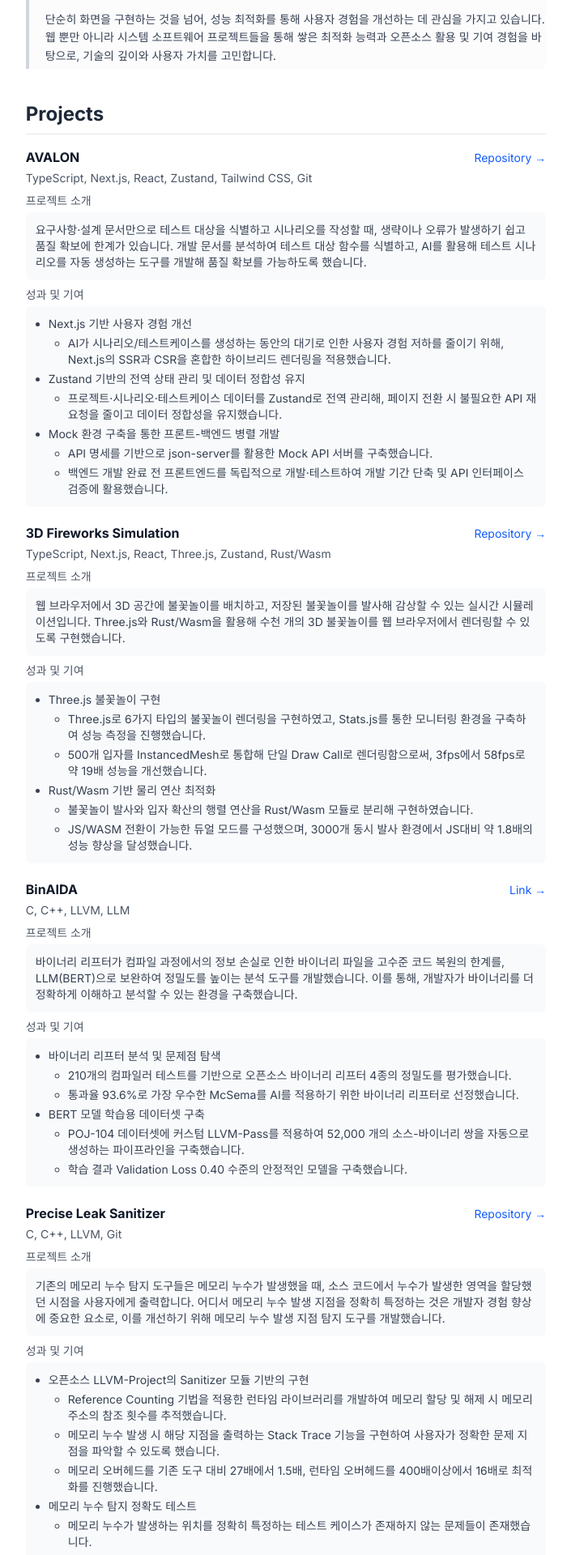
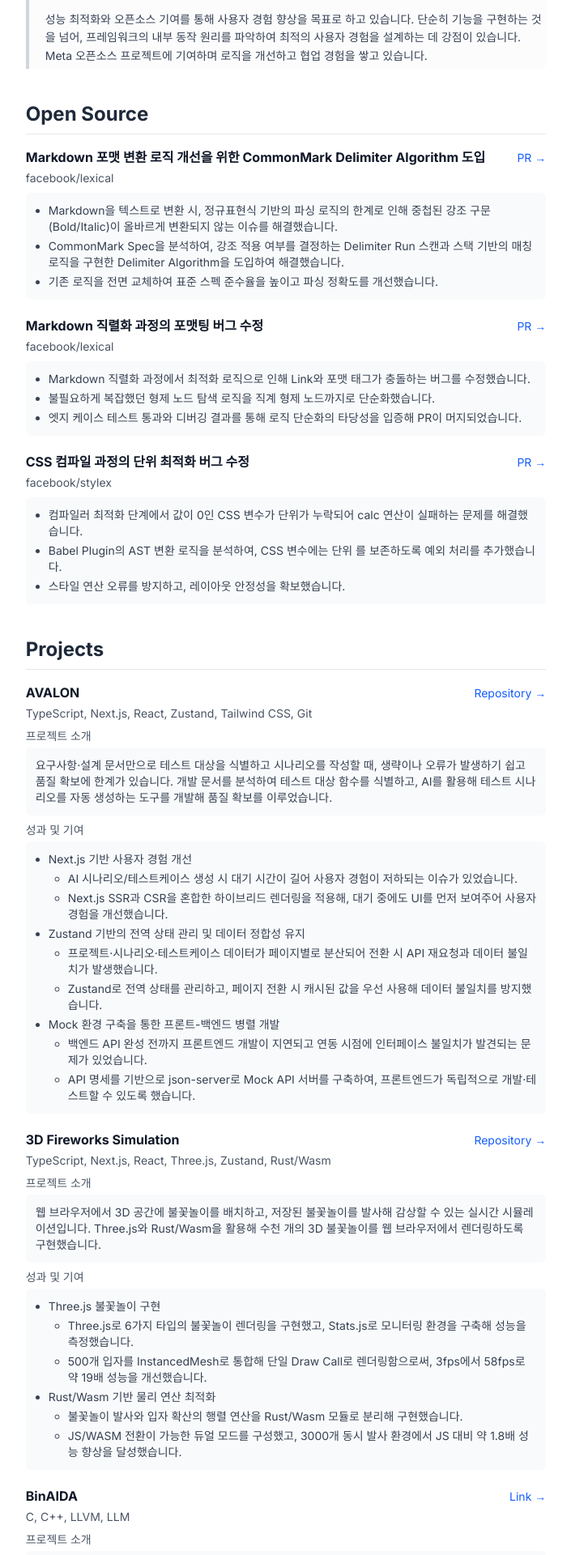
Before and after one commit to kimseongyu/kimseongyu.github.io, a Next.js app: page / in a window 1280 px wide. Shown: the part 440-2360 px from the top of the page at 81% size, without its empty margins (287-992 px from the left). Built offline with nearby package versions, Linux system fonts and the light colour scheme.

Commit message:
feat: modify resume

```diff
--- a/src/app/page.tsx
+++ b/src/app/page.tsx
@@ -95,253 +95,16 @@ export default function Home() {
                   안녕하세요. 프론트엔드 개발자 김선규입니다.
                 </p>
                 <p className={styles.introBody}>
-                  단순히 화면을 구현하는 것을 넘어, 성능 최적화를 통해 사용자
-                  경험을 개선하는 데 관심을 가지고 있습니다. 웹 뿐만 아니라
-                  시스템 소프트웨어 프로젝트들을 통해 쌓은 최적화 능력과
-                  오픈소스 활용 및 기여 경험을 바탕으로, 기술의 깊이와 사용자
-                  가치를 고민합니다.
+                  성능 최적화와 오픈소스 기여를 통해 사용자 경험 향상을 목표로
+                  하고 있습니다. 단순히 기능을 구현하는 것을 넘어, 프레임워크의
+                  내부 동작 원리를 파악하여 최적의 사용자 경험을 설계하는 데
+                  강점이 있습니다. Meta 오픈소스 프로젝트에 기여하며 로직을
+                  개선하고 협업 경험을 쌓고 있습니다.
                 </p>
               </div>
             </section>
 
-            {/* Projects */}
-            <section>
-              <h2 className={styles.sectionTitle}>Projects</h2>
-
-              <div className={styles.itemStack}>
-                <div>
-                  <div className={styles.itemHeader}>
-                    <h3 className={styles.itemTitle}>AVALON</h3>
-                    <Link
-                      href="https://github.com/SKALA-AXcalibur/AVALON"
-                      target="_blank"
-                      className={styles.itemLink}
-                    >
-                      Repository &rarr;
-                    </Link>
-                  </div>
-                  <p className={styles.itemMeta}>
-                    TypeScript, Next.js, React, Zustand, Tailwind CSS, Git
-                  </p>
-                  <p className={styles.itemLabel}>프로젝트 소개</p>
-                  <p className={styles.descriptionBox}>
-                    요구사항·설계 문서만으로 테스트 대상을 식별하고 시나리오를
-                    작성할 때, 생략이나 오류가 발생하기 쉽고 품질 확보에 한계가
-                    있습니다. 개발 문서를 분석하여 테스트 대상 함수를 식별하고,
-                    AI를 활용해 테스트 시나리오를 자동 생성하는 도구를 개발해
-                    품질 확보를 가능하도록 했습니다.
-                  </p>
-                  <p className={styles.itemLabel}>성과 및 기여</p>
-                  <ul className={styles.bulletBox}>
-                    <li>
-                      Next.js 기반 사용자 경험 개선
-                      <ul className={styles.bulletNested}>
-                        <li>
-                          AI가 시나리오/테스트케이스를 생성하는 동안의 대기로
-                          인한 사용자 경험 저하를 줄이기 위해, Next.js의 SSR과
-                          CSR을 혼합한 하이브리드 렌더링을 적용했습니다.
-                        </li>
-                      </ul>
-                    </li>
-                    <li>
-                      Zustand 기반의 전역 상태 관리 및 데이터 정합성 유지
-                      <ul className={styles.bulletNested}>
-                        <li>
-                          프로젝트·시나리오·테스트케이스 데이터를 Zustand로 전역
-                          관리해, 페이지 전환 시 불필요한 API 재요청을 줄이고
-                          데이터 정합성을 유지했습니다.
-                        </li>
-                      </ul>
-                    </li>
-                    <li>
-                      Mock 환경 구축을 통한 프론트-백엔드 병렬 개발
-                      <ul className={styles.bulletNested}>
-                        <li>
-                          API 명세를 기반으로 json-server를 활용한 Mock API
-                          서버를 구축했습니다.
-                        </li>
-                        <li>
-                          백엔드 개발 완료 전 프론트엔드를 독립적으로
-                          개발·테스트하여 개발 기간 단축 및 API 인터페이스
-                          검증에 활용했습니다.
-                        </li>
-                      </ul>
-                    </li>
-                  </ul>
-                </div>
-
-                <div>
-                  <div className={styles.itemHeader}>
-                    <h3 className={styles.itemTitle}>
-                      3D Fireworks Simulation
-                    </h3>
-                    <Link
-                      href="https://github.com/kimseongyu/3d-fireworks-simulation"
-                      target="_blank"
-                      className={styles.itemLink}
-                    >
-                      Repository &rarr;
-                    </Link>
-                  </div>
-                  <p className={styles.itemMeta}>
-                    TypeScript, Next.js, React, Three.js, Zustand, Rust/Wasm
-                  </p>
-                  <p className={styles.itemLabel}>프로젝트 소개</p>
-                  <p className={styles.descriptionBox}>
-                    웹 브라우저에서 3D 공간에 불꽃놀이를 배치하고, 저장된
-                    불꽃놀이를 발사해 감상할 수 있는 실시간 시뮬레이션입니다.
-                    Three.js와 Rust/Wasm을 활용해 수천 개의 3D 불꽃놀이를 웹
-                    브라우저에서 렌더링할 수 있도록 구현했습니다.
-                  </p>
-                  <p className={styles.itemLabel}>성과 및 기여</p>
-                  <ul className={styles.bulletBox}>
-                    <li>
-                      Three.js 불꽃놀이 구현
-                      <ul className={styles.bulletNested}>
-                        <li>
-                          Three.js로 6가지 타입의 불꽃놀이 렌더링을 구현하였고,
-                          Stats.js를 통한 모니터링 환경을 구축하여 성능 측정을
-                          진행했습니다.
-                        </li>
-                        <li>
-                          500개 입자를 InstancedMesh로 통합해 단일 Draw Call로
-                          렌더링함으로써, 3fps에서 58fps로 약 19배 성능을
-                          개선했습니다.
-                        </li>
-                      </ul>
-                    </li>
-                    <li>
-                      Rust/Wasm 기반 물리 연산 최적화
-                      <ul className={styles.bulletNested}>
-                        <li>
-                          불꽃놀이 발사와 입자 확산의 행렬 연산을 Rust/Wasm
-                          모듈로 분리해 구현하였습니다.
-                        </li>
-                        <li>
-                          JS/WASM 전환이 가능한 듀얼 모드를 구성했으며, 3000개
-                          동시 발사 환경에서 JS대비 약 1.8배의 성능 향상을
-                          달성했습니다.
-                        </li>
-                      </ul>
-                    </li>
-                  </ul>
-                </div>
-
-                <div>
-                  <div className={styles.itemHeader}>
-                    <h3 className={styles.itemTitle}>BinAIDA</h3>
-                    <Link
-                      href="https://www.canva.com/design/DAG_5nMZ1gA/4Ix0M4ACjnphyR3h6JdjJw/view?utm_content=DAG_5nMZ1gA&utm_campaign=designshare&utm_medium=link2&utm_source=uniquelinks&utlId=h4053f5bbf0"
-                      target="_blank"
-                      className={styles.itemLink}
-                    >
-                      Link &rarr;
-                    </Link>
-                  </div>
-                  <p className={styles.itemMeta}>C, C++, LLVM, LLM</p>
-                  <p className={styles.itemLabel}>프로젝트 소개</p>
-                  <p className={styles.descriptionBox}>
-                    바이너리 리프터가 컴파일 과정에서의 정보 손실로 인한
-                    바이너리 파일을 고수준 코드 복원의 한계를, LLM(BERT)으로
-                    보완하여 정밀도를 높이는 분석 도구를 개발했습니다. 이를
-                    통해, 개발자가 바이너리를 더 정확하게 이해하고 분석할 수
-                    있는 환경을 구축했습니다.
-                  </p>
-                  <p className={styles.itemLabel}>성과 및 기여</p>
-                  <ul className={styles.bulletBox}>
-                    <li>
-                      바이너리 리프터 분석 및 문제점 탐색
-                      <ul className={styles.bulletNested}>
-                        <li>
-                          210개의 컴파일러 테스트를 기반으로 오픈소스 바이너리
-                          리프터 4종의 정밀도를 평가했습니다.
-                        </li>
-                        <li>
-                          통과율 93.6%로 가장 우수한 McSema를 AI를 적용하기 위한
-                          바이너리 리프터로 선정했습니다.
-                        </li>
-                      </ul>
-                    </li>
-                    <li>
-                      BERT 모델 학습용 데이터셋 구축
-                      <ul className={styles.bulletNested}>
-                        <li>
-                          POJ-104 데이터셋에 커스텀 LLVM-Pass를 적용하여 52,000
-                          개의 소스-바이너리 쌍을 자동으로 생성하는 파이프라인을
-                          구축했습니다.
-                        </li>
-                        <li>
-                          학습 결과 Validation Loss 0.40 수준의 안정적인 모델을
-                          구축했습니다.
-                        </li>
-                      </ul>
-                    </li>
-                  </ul>
-                </div>
-
-                <div>
-                  <div className={styles.itemHeader}>
-                    <h3 className={styles.itemTitle}>Precise Leak Sanitizer</h3>
-                    <Link
-                      href="https://github.com/hygoni/precise-leak-sanitizer"
-                      target="_blank"
-                      className={styles.itemLink}
-                    >
-                      Repository &rarr;
-                    </Link>
-                  </div>
-                  <p className={styles.itemMeta}>C, C++, LLVM, Git</p>
-                  <p className={styles.itemLabel}>프로젝트 소개</p>
-                  <p className={styles.descriptionBox}>
-                    기존의 메모리 누수 탐지 도구들은 메모리 누수가 발생했을 때,
-                    소스 코드에서 누수가 발생한 영역을 할당했던 시점을
-                    사용자에게 출력합니다. 어디서 메모리 누수 발생 지점을 정확히
-                    특정하는 것은 개발자 경험 향상에 중요한 요소로, 이를
-                    개선하기 위해 메모리 누수 발생 지점 탐지 도구를
-                    개발했습니다.
-                  </p>
-                  <p className={styles.itemLabel}>성과 및 기여</p>
-                  <ul className={styles.bulletBox}>
-                    <li>
-                      오픈소스 LLVM-Project의 Sanitizer 모듈 기반의 구현
-                      <ul className={styles.bulletNested}>
-                        <li>
-                          Reference Counting 기법을 적용한 런타임 라이브러리를
-                          개발하여 메모리 할당 및 해제 시 메모리 주소의 참조
-                          횟수를 추적했습니다.
-                        </li>
-                        <li>
-                          메모리 누수 발생 시 해당 지점을 출력하는 Stack Trace
-                          기능을 구현하여 사용자가 정확한 문제 지점을 파악할 수
-                          있도록 했습니다.
-                        </li>
-                        <li>
-                          메모리 오버헤드를 기존 도구 대비 27배에서 1.5배,
-                          런타임 오버헤드를 400배이상에서 16배로 최적화를
-                          진행했습니다.
-                        </li>
-                      </ul>
-                    </li>
-                    <li>
-                      메모리 누수 탐지 정확도 테스트
-                      <ul className={styles.bulletNested}>
-                        <li>
-                          메모리 누수가 발생하는 위치를 정확히 특정하는 테스트
-                          케이스가 존재하지 않는 문제들이 존재했습니다.
-                        </li>
-                        <li>
-                          LLVM Integrated Tester를 활용하여 기존 테스트를
-                          정제하여 17개의 테스트 케이스를 생성하고, 15개를
-                          통과시켜 도구의 높은 정확도를 입증했습니다.
-                        </li>
-                      </ul>
-                    </li>
-                  </ul>
-                </div>
-              </div>
-            </section>
-
-            {/* 4. Open Source */}
+            {/* Open Source */}
             <section>
               <h2 className={styles.sectionTitle}>Open Source</h2>
               <div className={styles.itemStack}>
@@ -402,8 +165,8 @@ export default function Home() {
                       노드까지로 단순화했습니다.
                     </li>
                     <li>
-                      엣지 케이스 테스트를 통과와 디버깅 결과를 통해, 로직
-                      단순화의 타당성을 입증하여 PR이 머지되었습니다.
+                      엣지 케이스 테스트 통과와 디버깅 결과를 통해 로직 단순화의
+                      타당성을 입증해 PR이 머지되었습니다.
                     </li>
                   </ul>
                 </div>
@@ -434,6 +197,248 @@ export default function Home() {
                     <li>
                       스타일 연산 오류를 방지하고, 레이아웃 안정성을
                       확보했습니다.
+                    </li>
+                  </ul>
+                </div>
+              </div>
+            </section>
+
+            {/* Projects */}
+            <section>
+              <h2 className={styles.sectionTitle}>Projects</h2>
+
+              <div className={styles.itemStack}>
+                <div>
+                  <div className={styles.itemHeader}>
+                    <h3 className={styles.itemTitle}>AVALON</h3>
+                    <Link
+                      href="https://github.com/SKALA-AXcalibur/AVALON"
+                      target="_blank"
+                      className={styles.itemLink}
+                    >
+                      Repository &rarr;
+                    </Link>
+                  </div>
+                  <p className={styles.itemMeta}>
+                    TypeScript, Next.js, React, Zustand, Tailwind CSS, Git
+                  </p>
+                  <p className={styles.itemLabel}>프로젝트 소개</p>
+                  <p className={styles.descriptionBox}>
+                    요구사항·설계 문서만으로 테스트 대상을 식별하고 시나리오를
+                    작성할 때, 생략이나 오류가 발생하기 쉽고 품질 확보에 한계가
+                    있습니다. 개발 문서를 분석하여 테스트 대상 함수를 식별하고,
+                    AI를 활용해 테스트 시나리오를 자동 생성하는 도구를 개발해
+                    품질 확보를 이루었습니다.
+                  </p>
+                  <p className={styles.itemLabel}>성과 및 기여</p>
+                  <ul className={styles.bulletBox}>
+                    <li>
+                      Next.js 기반 사용자 경험 개선
+                      <ul className={styles.bulletNested}>
+                        <li>
+                          AI 시나리오/테스트케이스 생성 시 대기 시간이 길어
+                          사용자 경험이 저하되는 이슈가 있었습니다.
+                        </li>
+                        <li>
+                          Next.js SSR과 CSR을 혼합한 하이브리드 렌더링을 적용해,
+                          대기 중에도 UI를 먼저 보여주어 사용자 경험을
+                          개선했습니다.
+                        </li>
+                      </ul>
+                    </li>
+                    <li>
+                      Zustand 기반의 전역 상태 관리 및 데이터 정합성 유지
+                      <ul className={styles.bulletNested}>
+                        <li>
+                          프로젝트·시나리오·테스트케이스 데이터가 페이지별로
+                          분산되어 전환 시 API 재요청과 데이터 불일치가
+                          발생했습니다.
+                        </li>
+                        <li>
+                          Zustand로 전역 상태를 관리하고, 페이지 전환 시 캐시된
+                          값을 우선 사용해 데이터 불일치를 방지했습니다.
+                        </li>
+                      </ul>
+                    </li>
+                    <li>
+                      Mock 환경 구축을 통한 프론트-백엔드 병렬 개발
+                      <ul className={styles.bulletNested}>
+                        <li>
+                          백엔드 API 완성 전까지 프론트엔드 개발이 지연되고 연동
+                          시점에 인터페이스 불일치가 발견되는 문제가 있었습니다.
+                        </li>
+                        <li>
+                          API 명세를 기반으로 json-server로 Mock API 서버를
+                          구축하여, 프론트엔드가 독립적으로 개발·테스트할 수
+                          있도록 했습니다.
+                        </li>
+                      </ul>
+                    </li>
+                  </ul>
+                </div>
+
+                <div>
+                  <div className={styles.itemHeader}>
+                    <h3 className={styles.itemTitle}>
+                      3D Fireworks Simulation
+                    </h3>
+                    <Link
+                      href="https://github.com/kimseongyu/3d-fireworks-simulation"
+                      target="_blank"
+                      className={styles.itemLink}
+                    >
+                      Repository &rarr;
+                    </Link>
+                  </div>
+                  <p className={styles.itemMeta}>
+                    TypeScript, Next.js, React, Three.js, Zustand, Rust/Wasm
+                  </p>
+                  <p className={styles.itemLabel}>프로젝트 소개</p>
+                  <p className={styles.descriptionBox}>
+                    웹 브라우저에서 3D 공간에 불꽃놀이를 배치하고, 저장된
+                    불꽃놀이를 발사해 감상할 수 있는 실시간 시뮬레이션입니다.
+                    Three.js와 Rust/Wasm을 활용해 수천 개의 3D 불꽃놀이를 웹
+                    브라우저에서 렌더링하도록 구현했습니다.
+                  </p>
+                  <p className={styles.itemLabel}>성과 및 기여</p>
+                  <ul className={styles.bulletBox}>
+                    <li>
+                      Three.js 불꽃놀이 구현
+                      <ul className={styles.bulletNested}>
+                        <li>
+                          Three.js로 6가지 타입의 불꽃놀이 렌더링을 구현했고,
+                          Stats.js로 모니터링 환경을 구축해 성능을 측정했습니다.
+                        </li>
+                        <li>
+                          500개 입자를 InstancedMesh로 통합해 단일 Draw Call로
+                          렌더링함으로써, 3fps에서 58fps로 약 19배 성능을
+                          개선했습니다.
+                        </li>
+                      </ul>
+                    </li>
+                    <li>
+                      Rust/Wasm 기반 물리 연산 최적화
+                      <ul className={styles.bulletNested}>
+                        <li>
+                          불꽃놀이 발사와 입자 확산의 행렬 연산을 Rust/Wasm
+                          모듈로 분리해 구현했습니다.
+                        </li>
+                        <li>
+                          JS/WASM 전환이 가능한 듀얼 모드를 구성했고, 3000개
+                          동시 발사 환경에서 JS 대비 약 1.8배 성능 향상을
+                          달성했습니다.
+                        </li>
+                      </ul>
+                    </li>
+                  </ul>
+                </div>
+
+                <div>
+                  <div className={styles.itemHeader}>
+                    <h3 className={styles.itemTitle}>BinAIDA</h3>
+                    <Link
+                      href="https://www.canva.com/design/DAG_5nMZ1gA/4Ix0M4ACjnphyR3h6JdjJw/view?utm_content=DAG_5nMZ1gA&utm_campaign=designshare&utm_medium=link2&utm_source=uniquelinks&utlId=h4053f5bbf0"
+                      target="_blank"
+                      className={styles.itemLink}
+                    >
+                      Link &rarr;
+                    </Link>
+                  </div>
+                  <p className={styles.itemMeta}>C, C++, LLVM, LLM</p>
+                  <p className={styles.itemLabel}>프로젝트 소개</p>
+                  <p className={styles.descriptionBox}>
+                    바이너리 리프터가 컴파일 과정에서의 정보 손실로 인한
+                    바이너리 파일을 고수준 코드 복원의 한계를, LLM(BERT)으로
+                    보완하여 정밀도를 높이는 분석 도구를 개발했습니다. 이를 통해
+                    개발자가 바이너리를 더 정확히 이해·분석할 수 있는 환경을
+                    구축했습니다.
+                  </p>
+                  <p className={styles.itemLabel}>성과 및 기여</p>
+                  <ul className={styles.bulletBox}>
+                    <li>
+                      바이너리 리프터 분석 및 문제점 탐색
+                      <ul className={styles.bulletNested}>
+                        <li>
+                          210개의 컴파일러 테스트를 기반으로 오픈소스 바이너리
+                          리프터 4종의 정밀도를 평가했습니다.
+                        </li>
+                        <li>
+                          통과율 93.6%로 가장 우수한 McSema를 AI 적용 대상
+                          바이너리 리프터로 선정했습니다.
+                        </li>
+                      </ul>
+                    </li>
+                    <li>
+                      BERT 모델 학습용 데이터셋 구축
+                      <ul className={styles.bulletNested}>
+                        <li>
+                          POJ-104 데이터셋에 커스텀 LLVM-Pass를 적용하여 52,000
+                          개의 소스-바이너리 쌍을 자동으로 생성하는 파이프라인을
+                          구축했습니다.
+                        </li>
+                        <li>
+                          학습 결과 Validation Loss 0.40 수준의 안정적인 모델을
+                          구축했습니다.
+                        </li>
+                      </ul>
+                    </li>
+                  </ul>
+                </div>
+
+                <div>
+                  <div className={styles.itemHeader}>
+                    <h3 className={styles.itemTitle}>Precise Leak Sanitizer</h3>
+                    <Link
+                      href="https://github.com/hygoni/precise-leak-sanitizer"
+                      target="_blank"
+                      className={styles.itemLink}
+                    >
+                      Repository &rarr;
+                    </Link>
+                  </div>
+                  <p className={styles.itemMeta}>C, C++, LLVM, Git</p>
+                  <p className={styles.itemLabel}>프로젝트 소개</p>
+                  <p className={styles.descriptionBox}>
+                    기존 메모리 누수 탐지 도구는 누수 발생 시 할당 시점만
+                    출력해, 실제 누수 발생 지점을 특정하기 어려웠습니다. 이를
+                    개선하기 위해 누수 발생 지점을 정확히 탐지하는 도구를
+                    개발했습니다.
+                  </p>
+                  <p className={styles.itemLabel}>성과 및 기여</p>
+                  <ul className={styles.bulletBox}>
+                    <li>
+                      오픈소스 LLVM-Project의 Sanitizer 모듈 기반의 구현
+                      <ul className={styles.bulletNested}>
+                        <li>
+                          Reference Counting 기법을 적용한 런타임 라이브러리를
+                          개발하여 메모리 할당 및 해제 시 메모리 주소의 참조
+                          횟수를 추적했습니다.
+                        </li>
+                        <li>
+                          메모리 누수 발생 시 해당 지점을 출력하는 Stack Trace
+                          기능을 구현해 사용자가 정확한 문제 지점을 파악할 수
+                          있게 했습니다.
+                        </li>
+                        <li>
+                          메모리 오버헤드를 기존 도구 대비 27배에서 1.5배,
+                          런타임 오버헤드를 400배 이상에서 16배로
+                          최적화했습니다.
+                        </li>
+                      </ul>
+                    </li>
+                    <li>
+                      메모리 누수 탐지 정확도 테스트
+                      <ul className={styles.bulletNested}>
+                        <li>
+                          메모리 누수 발생 위치를 정확히 특정하는 테스트
+                          케이스가 없어 검증이 어려웠습니다.
+                        </li>
+                        <li>
+                          LLVM Integrated Tester로 기존 테스트를 정제해 17개의
+                          테스트 케이스를 생성하고, 15개를 통과시켜 도구의 높은
+                          정확도를 입증했습니다.
+                        </li>
+                      </ul>
                     </li>
                   </ul>
                 </div>
@@ -518,7 +523,7 @@ export default function Home() {
                     Chungnam National University
                   </p>
                   <p className={styles.descriptionBox}>
-                    교내 코딩경진대회에서 금상(3위)를 수상했습니다.
+                    교내 코딩경진대회에서 금상(3위)을 수상했습니다.
                   </p>
                 </div>
               </div>
```
